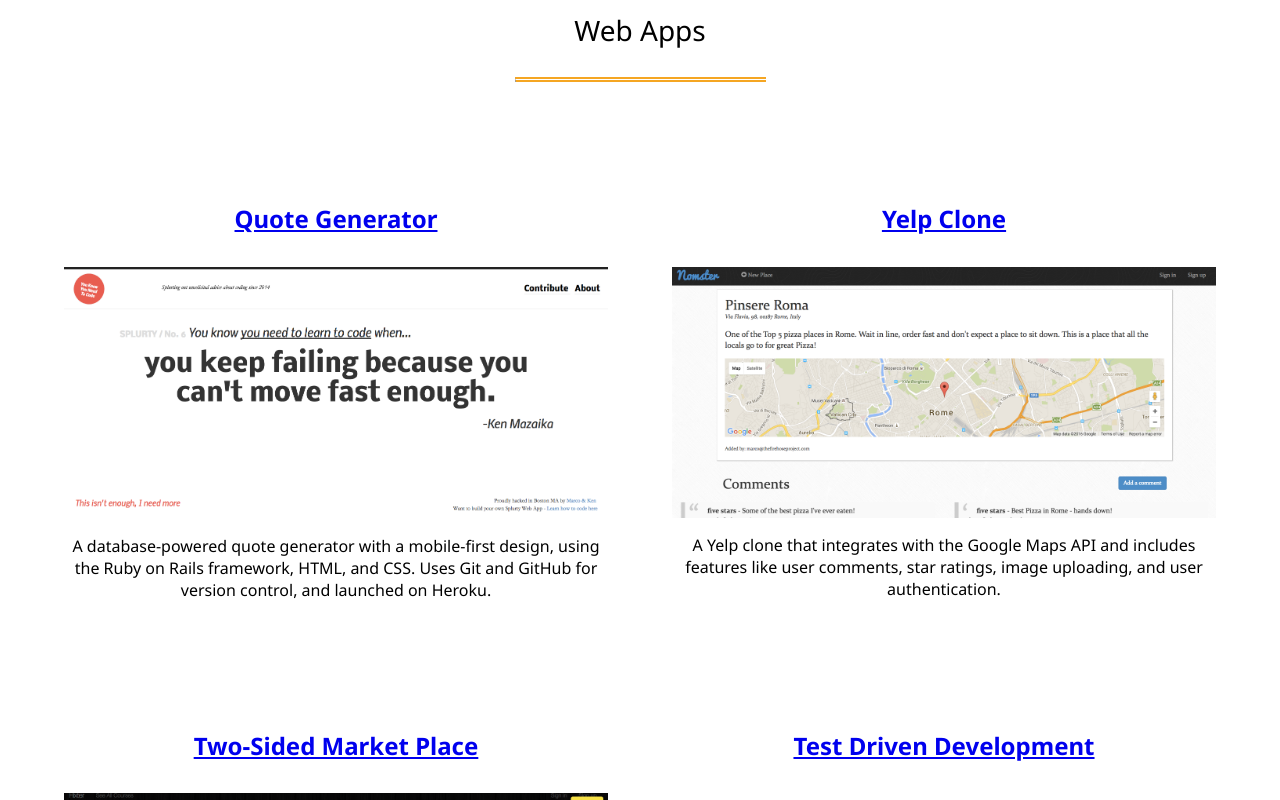
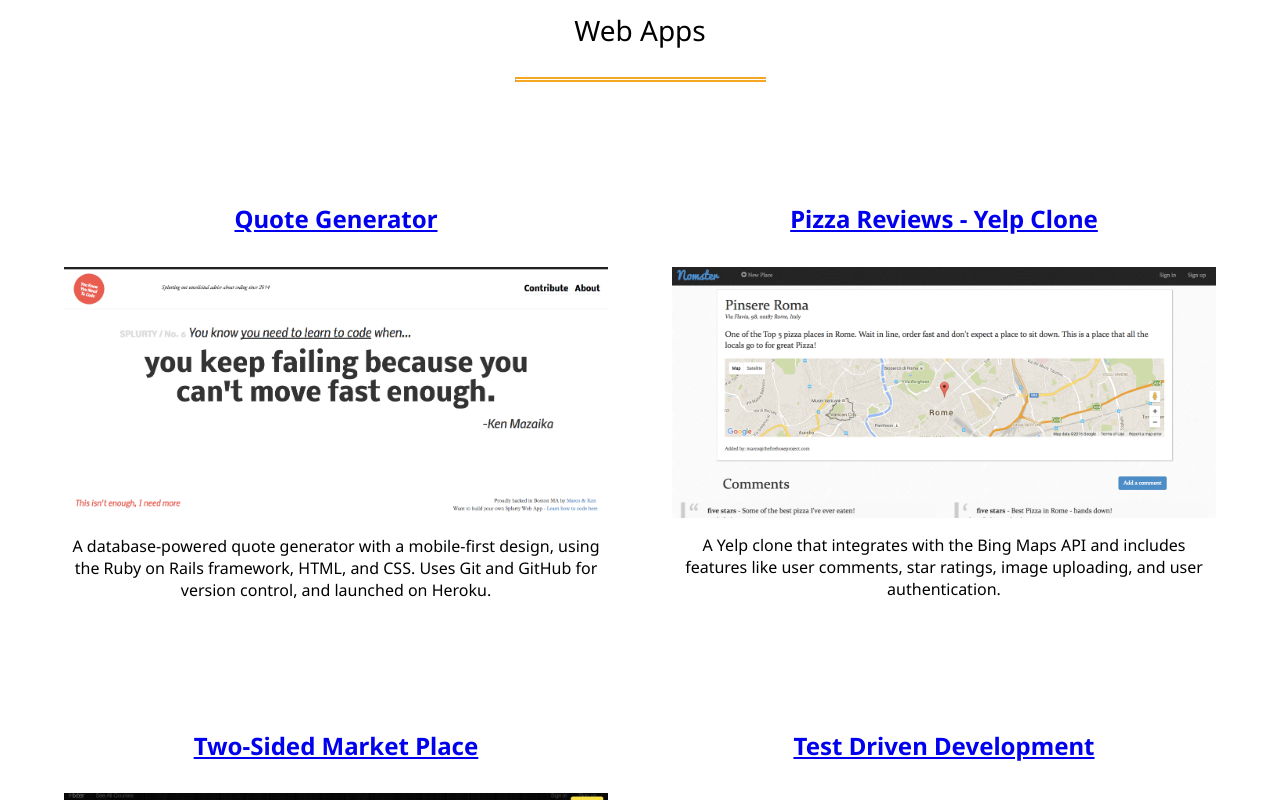
Before and after one commit to nmartinez23/portfolio, a plain HTML site: page index.html in a window 1280 px wide. Shown: the part 619-1419 px from the top of the page. Drawn offline with Linux system fonts and the light colour scheme.

Commit message:
Update link and description for pizza reviews app

```diff
--- a/index.html
+++ b/index.html
@@ -46,9 +46,9 @@
     </div>
 
     <div class="box">
-      <h4><a href="https://github.com/nmartinez23/fh-nomster">Yelp Clone</a></h4>
+      <h4><a href="http://nomster-nick-martinez.herokuapp.com/">Pizza Reviews - Yelp Clone</a></h4>
       <img src="nomster.png" class="full-width" />
-      <p>A Yelp clone that integrates with the Google Maps API and includes features like user comments,
+      <p>A Yelp clone that integrates with the Bing Maps API and includes features like user comments,
          star ratings, image uploading, and user authentication.</p>
     </div>
     <br class="clear" />
```
